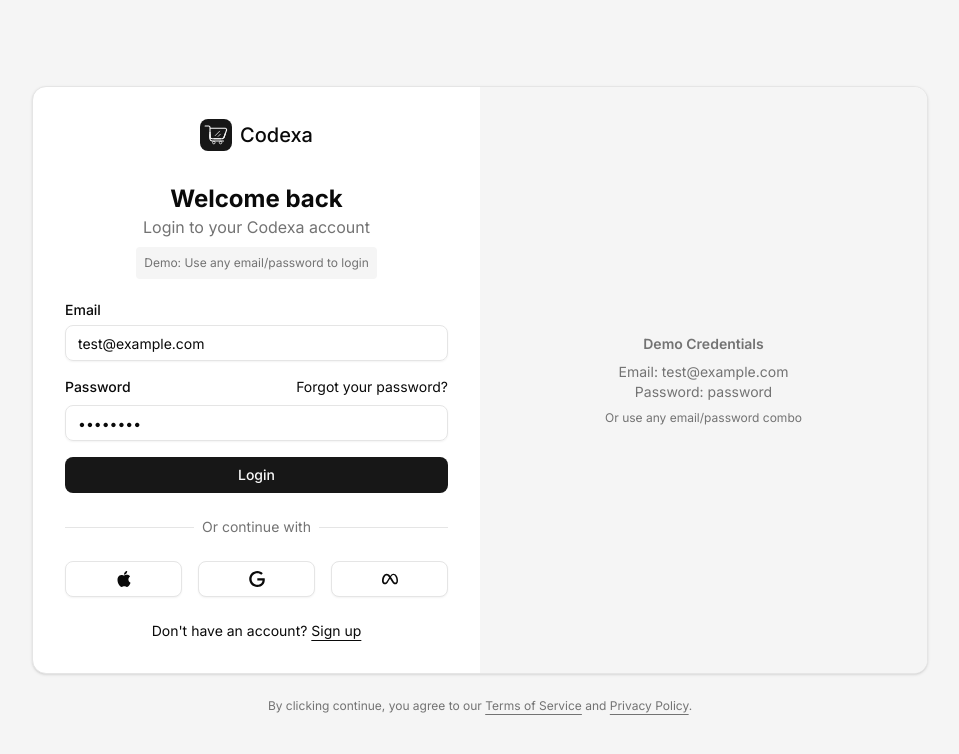
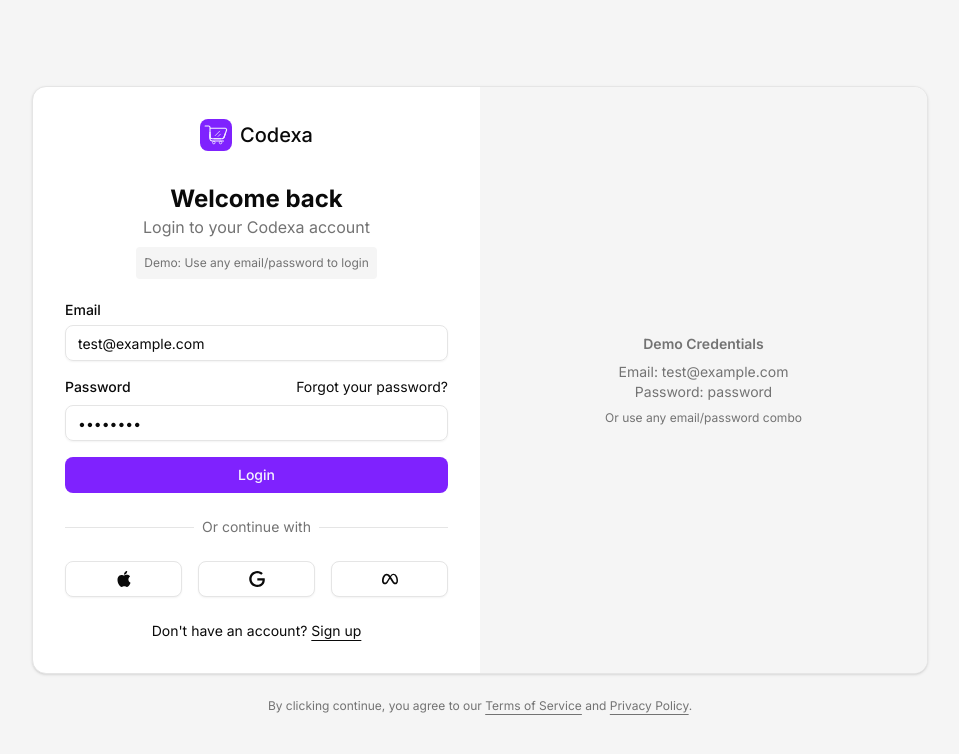
Before and after one commit to Rahul5977/Codexa-Client, a React (Vite) app: page /auth/sign-in in a window 1280 px wide. Shown: the top 754 px of the page, without its empty margins (160-1119 px from the left). Built offline with nearby package versions, Linux system fonts and the light colour scheme; no server answers.

Commit message:
feat(theme): update theme presets and styles for improved customization

```diff
--- a/src/components/theme-customizer/index.tsx
+++ b/src/components/theme-customizer/index.tsx
@@ -102,7 +102,7 @@
               </div>
             </div>
             <SheetDescription className="text-sm text-muted-foreground sr-only">
-              Customize the them and layout of your dashboard.
+              Customize the theme and layout of your dashboard.
             </SheetDescription>
           </SheetHeader>
 
--- a/src/contexts/theme-context.ts
+++ b/src/contexts/theme-context.ts
@@ -8,7 +8,7 @@
 }
 
 const initialState: ThemeProviderState = {
-  theme: "system",
+  theme: "light",
   setTheme: () => null,
 }
 
--- a/src/index.css
+++ b/src/index.css
@@ -51,8 +51,8 @@
   --card-foreground: oklch(0.145 0 0);
   --popover: oklch(1 0 0);
   --popover-foreground: oklch(0.145 0 0);
-  --primary: oklch(0.205 0 0);
-  --primary-foreground: oklch(0.985 0 0);
+  --primary: var(--color-violet-600);
+  --primary-foreground: var(--color-violet-50);
   --secondary: oklch(0.97 0 0);
   --secondary-foreground: oklch(0.205 0 0);
   --muted: oklch(0.97 0 0);
@@ -62,12 +62,12 @@
   --destructive: oklch(0.577 0.245 27.325);
   --border: oklch(0.922 0 0);
   --input: oklch(0.922 0 0);
-  --ring: oklch(0.708 0 0);
-  --chart-1: oklch(0.646 0.222 41.116);
-  --chart-2: oklch(0.6 0.118 184.704);
-  --chart-3: oklch(0.398 0.07 227.392);
-  --chart-4: oklch(0.828 0.189 84.429);
-  --chart-5: oklch(0.769 0.188 70.08);
+  --ring: var(--color-violet-400);
+  --chart-1: var(--color-violet-500);
+  --chart-2: var(--color-violet-600);
+  --chart-3: var(--color-violet-700);
+  --chart-4: var(--color-violet-800);
+  --chart-5: var(--color-violet-900);
   --sidebar: oklch(0.985 0 0);
   --sidebar-foreground: oklch(0.145 0 0);
   --sidebar-primary: oklch(0.205 0 0);
@@ -85,10 +85,10 @@
   --card-foreground: oklch(0.985 0 0);
   --popover: oklch(0.205 0 0);
   --popover-foreground: oklch(0.985 0 0);
-  --primary: oklch(0.922 0 0);
+  --primary: var(--color-violet-500);
   --primary-foreground: oklch(0.205 0 0);
   --secondary: oklch(0.269 0 0);
-  --secondary-foreground: oklch(0.985 0 0);
+  --secondary-foreground: var(--color-violet-50);
   --muted: oklch(0.269 0 0);
   --muted-foreground: oklch(0.708 0 0);
   --accent: oklch(0.269 0 0);
@@ -96,12 +96,12 @@
   --destructive: oklch(0.704 0.191 22.216);
   --border: oklch(1 0 0 / 10%);
   --input: oklch(1 0 0 / 15%);
-  --ring: oklch(0.556 0 0);
-  --chart-1: oklch(0.488 0.243 264.376);
-  --chart-2: oklch(0.696 0.17 162.48);
-  --chart-3: oklch(0.769 0.188 70.08);
-  --chart-4: oklch(0.627 0.265 303.9);
-  --chart-5: oklch(0.645 0.246 16.439);
+  --ring: var(--color-violet-900);
+  --chart-1: var(--color-violet-400);
+  --chart-2: var(--color-violet-500);
+  --chart-3: var(--color-violet-600);
+  --chart-4: var(--color-violet-700);
+  --chart-5: var(--color-violet-800);
   --sidebar: oklch(0.205 0 0);
   --sidebar-foreground: oklch(0.985 0 0);
   --sidebar-primary: oklch(0.488 0.243 264.376);
--- a/src/utils/shadcn-ui-theme-presets.ts
+++ b/src/utils/shadcn-ui-theme-presets.ts
@@ -3,6 +3,73 @@
 export const codexaThemePresets: Record<string, ThemePreset> = {
   default: {
     label: "Default",
+    styles: {
+      light: {
+        background: "oklch(1 0 0)",
+        foreground: "oklch(0.145 0 0)",
+        card: "oklch(1 0 0)",
+        "card-foreground": "oklch(0.145 0 0)",
+        popover: "oklch(1 0 0)",
+        "popover-foreground": "oklch(0.145 0 0)",
+        primary: "var(--color-violet-600)",
+        "primary-foreground": "var(--color-violet-50)",
+        secondary: "oklch(0.97 0 0)",
+        "secondary-foreground": "oklch(0.205 0 0)",
+        muted: "oklch(0.97 0 0)",
+        "muted-foreground": "oklch(0.556 0 0)",
+        accent: "oklch(0.97 0 0)",
+        "accent-foreground": "oklch(0.205 0 0)",
+        destructive: "oklch(0.577 0.245 27.325)",
+        "destructive-foreground": "oklch(0.98 0 0)",
+        border: "oklch(0.922 0 0)",
+        input: "oklch(0.922 0 0)",
+        ring: "var(--color-violet-400)",
+        "chart-1": "var(--color-violet-500)",
+        "chart-2": "var(--color-violet-600)",
+        "chart-3": "var(--color-violet-700)",
+        "chart-4": "var(--color-violet-800)",
+        "chart-5": "var(--color-violet-900)",
+        radius: "0.625rem",
+        "font-sans":
+          "ui-sans-serif, system-ui, sans-serif, 'Apple Color Emoji', 'Segoe UI Emoji', 'Segoe UI Symbol', 'Noto Color Emoji'",
+        "font-mono":
+          "ui-monospace, SFMono-Regular, 'SF Mono', Consolas, 'Liberation Mono', Menlo, monospace",
+      },
+      dark: {
+        background: "oklch(0.145 0 0)",
+        foreground: "oklch(0.985 0 0)",
+        card: "oklch(0.205 0 0)",
+        "card-foreground": "oklch(0.985 0 0)",
+        popover: "oklch(0.269 0 0)",
+        "popover-foreground": "oklch(0.985 0 0)",
+        primary: "var(--color-violet-500)",
+        "primary-foreground": "var(--color-violet-50)",
+        secondary: "oklch(0.269 0 0)",
+        "secondary-foreground": "oklch(0.985 0 0)",
+        muted: "oklch(0.269 0 0)",
+        "muted-foreground": "oklch(0.708 0 0)",
+        accent: "oklch(0.371 0 0)",
+        "accent-foreground": "oklch(0.985 0 0)",
+        destructive: "oklch(0.704 0.191 22.216)",
+        "destructive-foreground": "oklch(0.98 0 0)",
+        border: "oklch(1 0 0 / 10%)",
+        input: "oklch(1 0 0 / 15%)",
+        ring: "var(--color-violet-900)",
+        "chart-1": "var(--color-violet-400)",
+        "chart-2": "var(--color-violet-500)",
+        "chart-3": "var(--color-violet-600)",
+        "chart-4": "var(--color-violet-700)",
+        "chart-5": "var(--color-violet-800)",
+        radius: "0.625rem",
+        "font-sans":
+          "ui-sans-serif, system-ui, sans-serif, 'Apple Color Emoji', 'Segoe UI Emoji', 'Segoe UI Symbol', 'Noto Color Emoji'",
+        "font-mono":
+          "ui-monospace, SFMono-Regular, 'SF Mono', Consolas, 'Liberation Mono', Menlo, monospace",
+      },
+    },
+  },
+  black: {
+    label: "Black",
     styles: {
       light: {
         background: "oklch(1 0 0)",
@@ -470,73 +537,6 @@
       },
     },
   },
-  violet: {
-    label: "Violet",
-    styles: {
-      light: {
-        background: "oklch(1 0 0)",
-        foreground: "oklch(0.145 0 0)",
-        card: "oklch(1 0 0)",
-        "card-foreground": "oklch(0.145 0 0)",
-        popover: "oklch(1 0 0)",
-        "popover-foreground": "oklch(0.145 0 0)",
-        primary: "var(--color-violet-600)",
-        "primary-foreground": "var(--color-violet-50)",
-        secondary: "oklch(0.97 0 0)",
-        "secondary-foreground": "oklch(0.205 0 0)",
-        muted: "oklch(0.97 0 0)",
-        "muted-foreground": "oklch(0.556 0 0)",
-        accent: "oklch(0.97 0 0)",
-        "accent-foreground": "oklch(0.205 0 0)",
-        destructive: "oklch(0.577 0.245 27.325)",
-        "destructive-foreground": "oklch(0.98 0 0)",
-        border: "oklch(0.922 0 0)",
-        input: "oklch(0.922 0 0)",
-        ring: "var(--color-violet-400)",
-        "chart-1": "var(--color-violet-500)",
-        "chart-2": "var(--color-violet-600)",
-        "chart-3": "var(--color-violet-700)",
-        "chart-4": "var(--color-violet-800)",
-        "chart-5": "var(--color-violet-900)",
-        radius: "0.625rem",
-        "font-sans":
-          "ui-sans-serif, system-ui, sans-serif, 'Apple Color Emoji', 'Segoe UI Emoji', 'Segoe UI Symbol', 'Noto Color Emoji'",
-        "font-mono":
-          "ui-monospace, SFMono-Regular, 'SF Mono', Consolas, 'Liberation Mono', Menlo, monospace",
-      },
-      dark: {
-        background: "oklch(0.145 0 0)",
-        foreground: "oklch(0.985 0 0)",
-        card: "oklch(0.205 0 0)",
-        "card-foreground": "oklch(0.985 0 0)",
-        popover: "oklch(0.269 0 0)",
-        "popover-foreground": "oklch(0.985 0 0)",
-        primary: "var(--color-violet-500)",
-        "primary-foreground": "var(--color-violet-50)",
-        secondary: "oklch(0.269 0 0)",
-        "secondary-foreground": "oklch(0.985 0 0)",
-        muted: "oklch(0.269 0 0)",
-        "muted-foreground": "oklch(0.708 0 0)",
-        accent: "oklch(0.371 0 0)",
-        "accent-foreground": "oklch(0.985 0 0)",
-        destructive: "oklch(0.704 0.191 22.216)",
-        "destructive-foreground": "oklch(0.98 0 0)",
-        border: "oklch(1 0 0 / 10%)",
-        input: "oklch(1 0 0 / 15%)",
-        ring: "var(--color-violet-900)",
-        "chart-1": "var(--color-violet-400)",
-        "chart-2": "var(--color-violet-500)",
-        "chart-3": "var(--color-violet-600)",
-        "chart-4": "var(--color-violet-700)",
-        "chart-5": "var(--color-violet-800)",
-        radius: "0.625rem",
-        "font-sans":
-          "ui-sans-serif, system-ui, sans-serif, 'Apple Color Emoji', 'Segoe UI Emoji', 'Segoe UI Symbol', 'Noto Color Emoji'",
-        "font-mono":
-          "ui-monospace, SFMono-Regular, 'SF Mono', Consolas, 'Liberation Mono', Menlo, monospace",
-      },
-    },
-  },
   amber: {
     label: "Amber",
     styles: {
```
